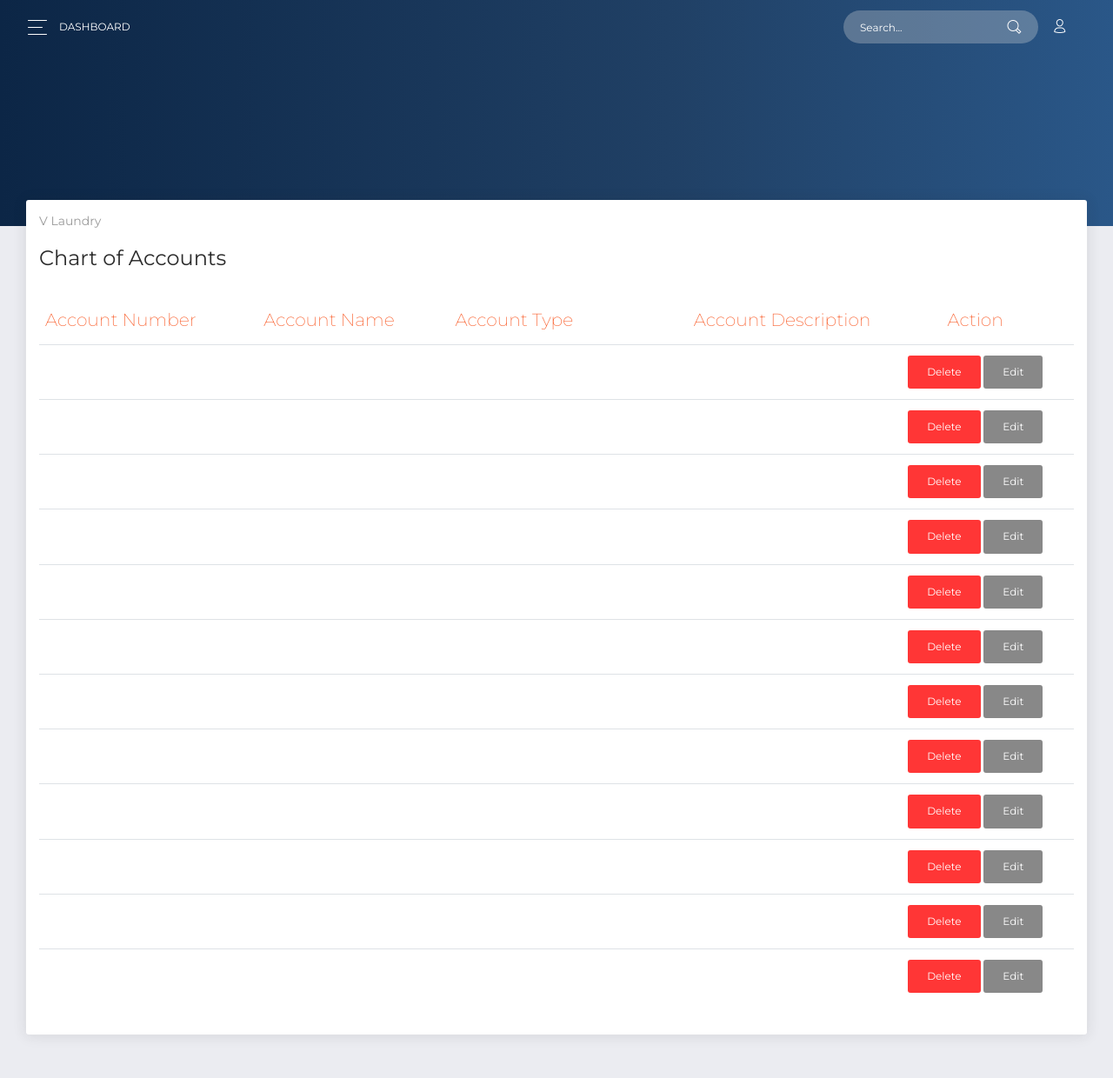
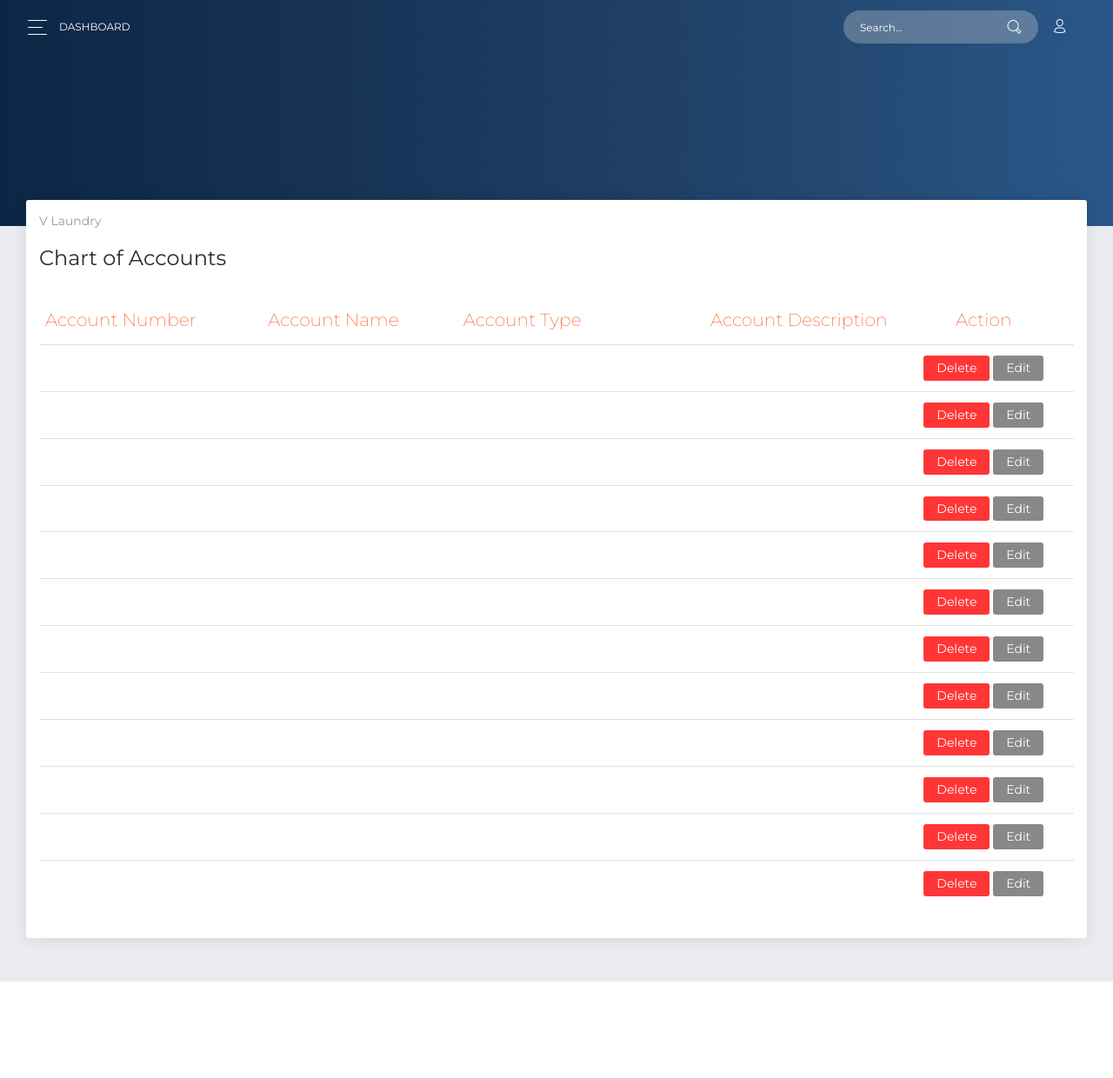
Before and after one commit to marj28/v_accounting, a PHP site: page /templates/dashboard.php in a window 1280 px wide. Shown: the whole page at 87% size. After the commit the page ends 1129 px from the top, so only its background shows below. Run offline with PHP 8.4, Linux system fonts and the light colour scheme; data comes from the database, SQL or seed files in the repository; data that the repository does not hold is empty; some libraries are stand-ins or nearby versions.

Commit message:
Update dashboard.php

```diff
--- a/web/templates/dashboard.php
+++ b/web/templates/dashboard.php
@@ -158,10 +158,10 @@ $result = $stmt->fetchAll();
                           <?php echo $value['accountdescription'] ?>
                         </td>
                         <td class="text-center">
-                          <button class="btn btn-danger"
+                          <button class="btn btn-danger btn-sm"
                           onclick="deleteAccount('<?php echo $value['accountnumber'] ?>')">Delete</button>
 
-                          <button class="btn btn-sucess" data-toggle="modal" data-target="#edtichart"
+                          <button class="btn btn-sucess btn-sm" data-toggle="modal" data-target="#edtichart"
 
                           onclick="editchart(
                             <?php echo $value['accountnumber'] ?>,
```
